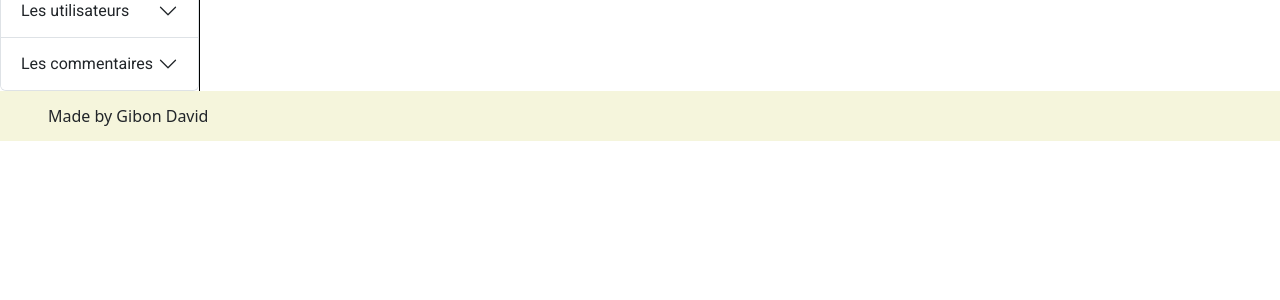
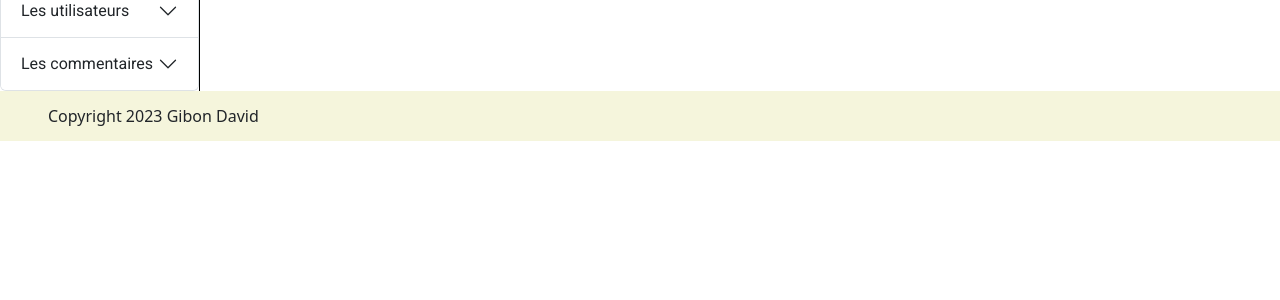
Before and after one commit to Davidgbn33/Galerie, a Symfony app: template templates/admin/paint/liste.html.twig in a window 1280 px wide. Shown: the part 304-604 px from the top of the page. Run offline with Twig, Linux system fonts and the light colour scheme; the template is opened without the code that fills it, so the values that code supplies are empty; style sheets or scripts are compiled from the project's sources; some libraries are stand-ins or nearby versions.

Commit message:
add copyright

```diff
--- a/templates/includes/_footer.html.twig
+++ b/templates/includes/_footer.html.twig
@@ -1,5 +1,5 @@
 <footer class="d-flex align-items-center">
     <div>
-        <p class="m-0 ps-5">Made by Gibon David</p>
+        <p class="m-0 ps-5">Copyright 2023 Gibon David</p>
     </div>
 </footer>
```
Also changed, not shown: document/Base de donnée.png (added), document/Figma accueil.png (added), document/fiche tableau.png (added).
